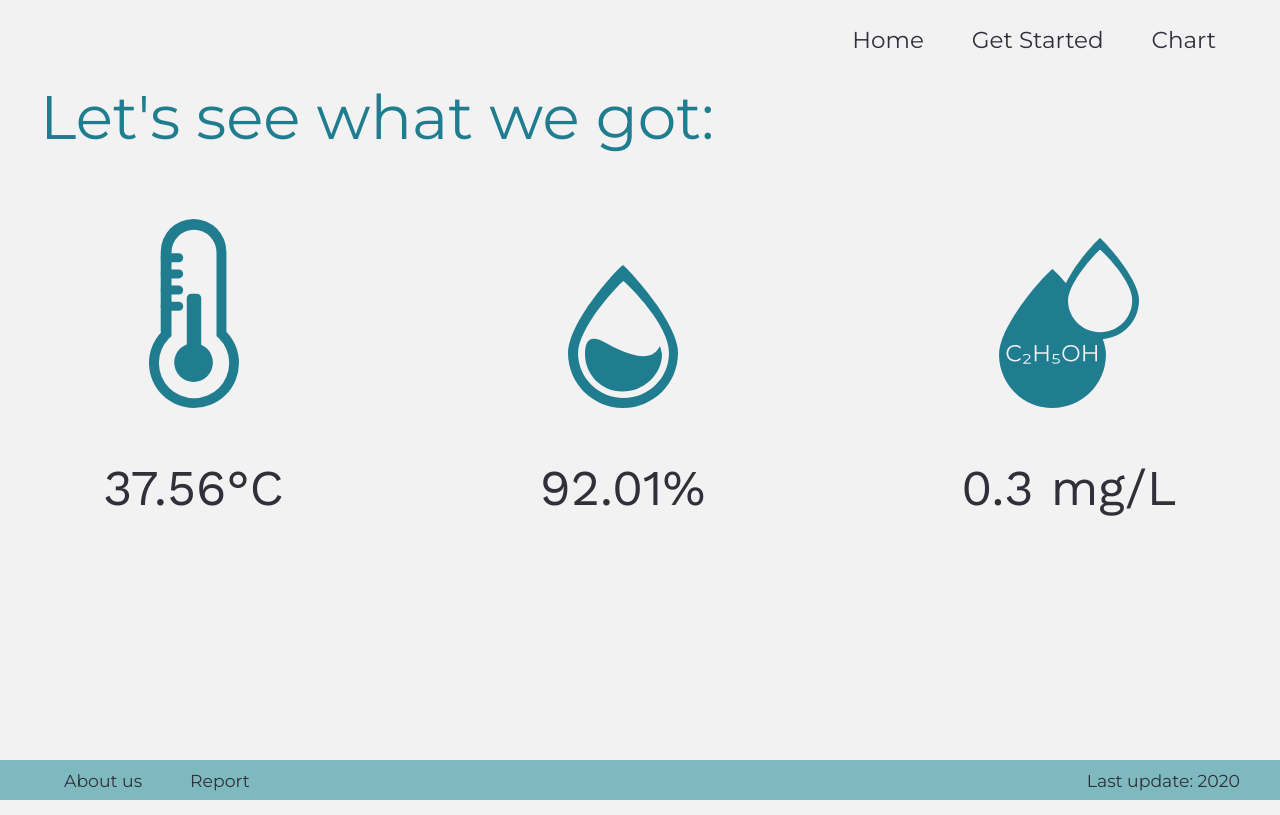
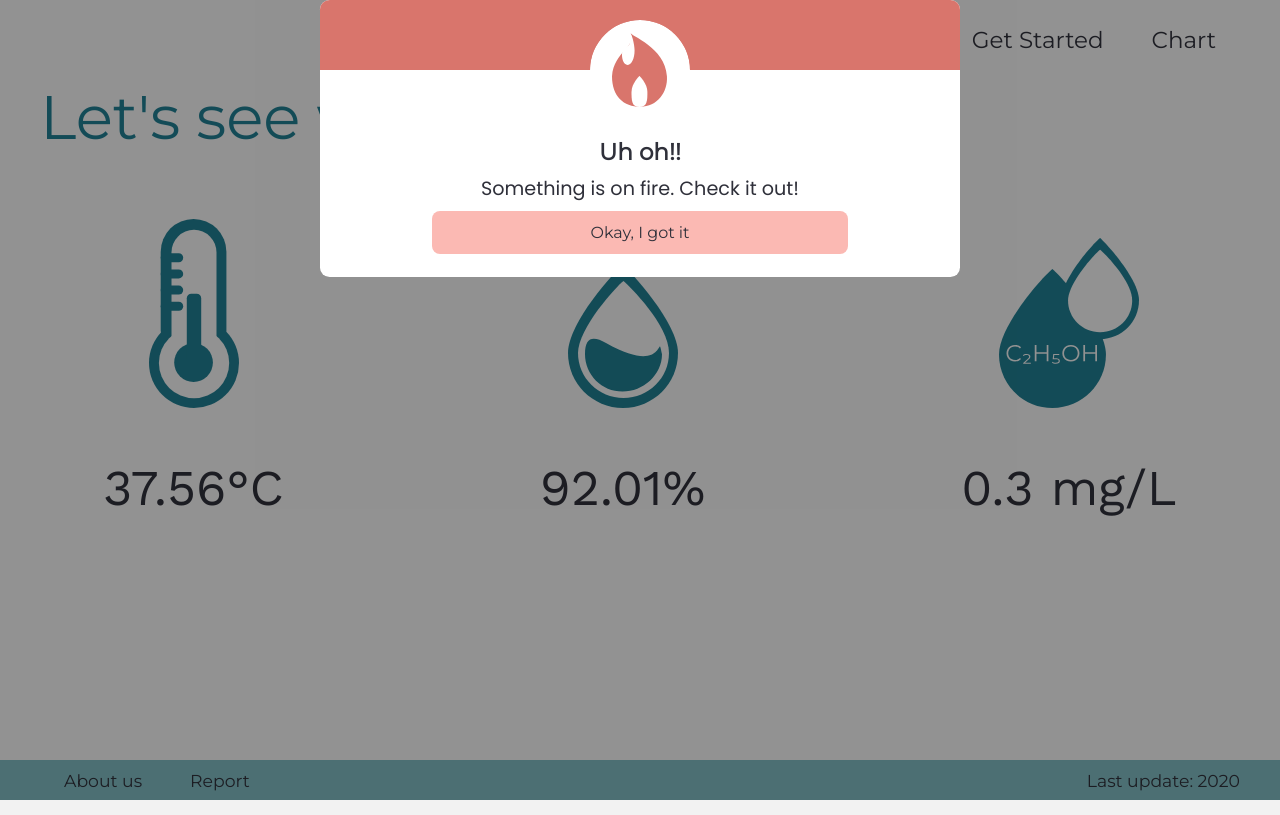
Before and after one commit to giabuynh/AirMeasurement, a plain HTML site: page web/html/content.html in a window 1280 px wide. Drawn offline with nearby package versions, Linux system fonts and the light colour scheme.

Commit message:
Flame noti

```diff
--- a/ESP8266webserver/data/css/styles.css
+++ b/ESP8266webserver/data/css/styles.css
@@ -106,6 +106,8 @@ body{
   font-family: Montserrat;
   font-size: 1.2em;
   font-weight: 500;
+  border-width: 0;
+  text-align: center;
 }
 
 .btn:hover {
--- /dev/null
+++ b/web/css/alertbox.css
@@ -0,0 +1,74 @@
+.modal {
+  display: none;
+  flex-direction: column;
+  align-items: center;
+  position: fixed;
+  z-index: 1;
+  width: 100vw;
+  height: 100vh;
+  overflow: auto;
+  background-color: black;
+  background-color: rgb(0,0,0,0.4);
+}
+
+.modal-content {
+  display: flex;
+  flex-direction: column;
+  align-items: center;
+  background-color: white;
+  border-radius: 0.5em;
+  margin: 0;
+  padding: 0;
+  padding-bottom: 1em;
+  width: 50%;
+  animation: animatezoom 0.6s;
+}
+
+@keyframes animatezoom {
+  from { transform: scale(0); }
+  todo { transform: scale(1); }
+}
+
+.top {
+  height: 70px;
+  width: 100%;
+  background-color: #D9756C;
+  border-radius: 0.5em 0.5em 0 0;
+  border-width: 0;
+  display: flex;
+  flex-direction: column;
+  align-items: center;
+  margin-bottom: 4rem;
+}
+
+.top img {
+  margin: 0;
+  margin-top: 20px;
+  border-radius: 50%;
+}
+
+.modal-content .title {
+  font-family: Montserrat;
+  font-weight: bold;
+  font-size: 1.2em;
+  color: inherit;
+  margin: 0.25rem;
+  text-align: center;
+}
+
+.modal-content .subtitle {
+  font-size: 1em;
+  font-weight: normal;
+  margin: 0.25rem;
+  text-align: center;
+}
+
+.modal-content .btn {
+  font-size: 1rem;
+  margin: 0.25rem;
+  width: 65%;
+}
+
+.hidden {
+  display: none;
+}
--- a/web/css/styles.css
+++ b/web/css/styles.css
@@ -104,10 +104,12 @@ body{
   background-color: #FBB9B3;
   padding: 0.75rem 1.5rem;
   border-radius: 0.5rem;
+  border-width: 0;
   text-decoration: none;
   font-family: Montserrat;
   font-size: 1.2em;
   font-weight: 500;
+  text-align: center;
 }
 
 .btn:hover {
--- a/web/html/content.html
+++ b/web/html/content.html
@@ -4,11 +4,23 @@
         <meta charset="UTF-8">
         <meta name="viewport" content="width=device-width, initial-scale=1.0">
         <title>Air Measurement with Adruino</title>
-        <link rel="stylesheet" href="../css/styles.css" type="text/css" id="themeCSS">
-        <link rel="stylesheet" href="../css/content.css" type="text/css" id="themeCSS">
-        <script type="text/javascript" src="script.js"></script>
+        <link rel="stylesheet" href="../css/styles.css" type="text/css">
+        <link rel="stylesheet" href="../css/content.css" type="text/css">
+        <link rel="stylesheet" href="../css/alertbox.css" type="text/css">
     </head>
     <body class="full-height-grow">
+      <div class="modal" id="flame-modal">
+        <div class="modal-content">
+          <div class="top">
+            <img src="../images/flame-vector.svg" alt="Flame Icon" title="Flame" width="100vw">
+          </div>
+          <p class="title">Uh oh!!</p>
+          <p class="subtitle">Something is on fire. Check it out!</p>
+          <button type="button" name="modal-btn" class="btn"
+            onclick="document.getElementById('flame-modal').style.display='none'">Okay, I got it</button>
+        </div>
+      </div>
+
       <div class="container">
         <header class="main-header">
           <nav class="main-nav">
@@ -35,6 +47,7 @@
               <img src="../images/alcohol-vector.svg" alt="Alcohol Icon" title="Alcohol" width="140px">
               <p><span id="alcohol">0.3</span>&nbsp;mg/L</p>
             </div>
+            <span id="flame" class="hidden">%FLAME%</span>
           </div>
         </section>
       </div>
@@ -50,4 +63,10 @@
         <span>Last update: 2020</span>
       </div>
     </footer>
+
+    <script type="text/javascript">
+      for (var i = 0; i < 100000; i++) {
+        if (i==100000-1) document.getElementById('flame-modal').style.display = "flex";
+      }
+    </script>
 </html>
--- a/web/modal.css
+++ b/web/modal.css
@@ -1,6 +1,6 @@
 /* The Modal (background) */
 .modal {
-  display: none; /* Hidden by default */
+  display: flex; /* Hidden by default */
   position: fixed; /* Stay in place */
   z-index: 1; /* Sit on top */
   /* padding-top: 100px; Location of the box */
--- a/web/modal.js
+++ b/web/modal.js
@@ -25,3 +25,7 @@ window.onclick = function(event) {
   }
 }
 }
+
+for (var i = 0; i < 10; i++) {
+  if (i==9) document.getElementById('flame-modal').style.display = 'flex';
+}
```
Also changed, not shown: ESP8266webserver/data/content.html (+2 -2 lines), ESP8266webserver/data/index.html (+2 -2 lines), web/alertbox.html (+7 -14 lines), web/css/modal.js (deleted, +0 -20 lines), web/html/alertbox.html (added, +29 -0 lines), web/images/flame-vector.svg (added), 1 other file.
